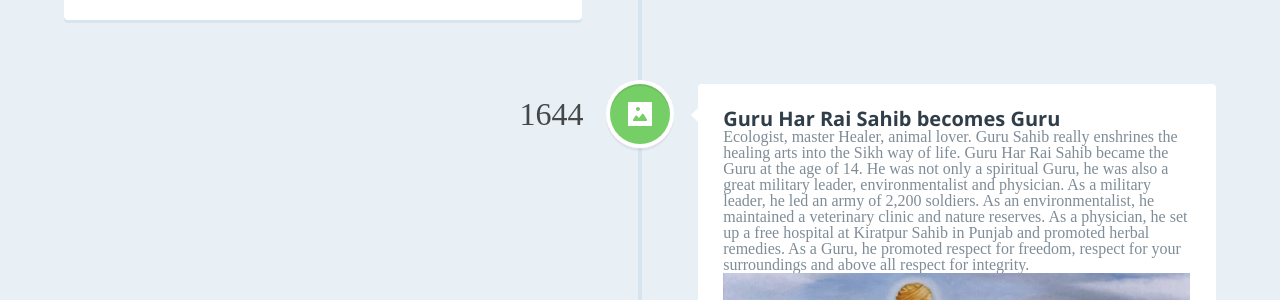
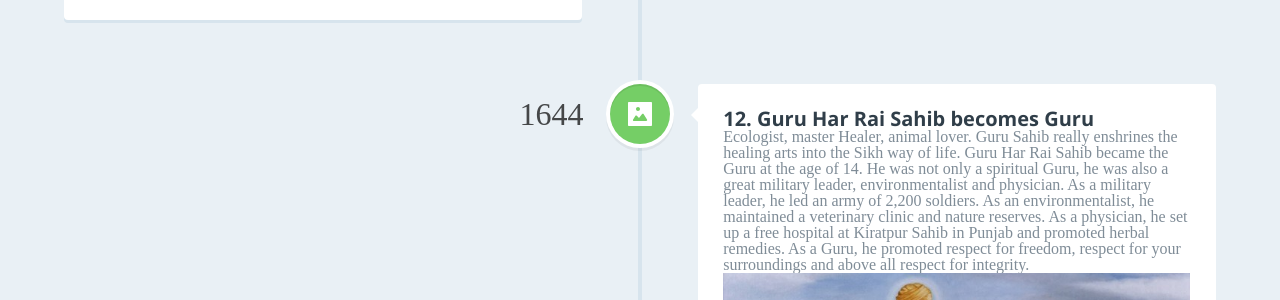
Before and after one commit to jujhars13/my-website, a Jekyll site: the page built from jhsd-history/index.html, in a window 1280 px wide and 900 px high, scrolled down 6897 px. Shown: the part 155-455 px from the top of the window. Built offline with Jekyll 4.4.1, drawn with Linux system fonts in a browser that asks for light colours; nearby versions of some CDN libraries; some web fonts are replaced.

Commit message:
tweaking for 2019

```diff
--- a/_data/jhsd-history.yml
+++ b/_data/jhsd-history.yml
@@ -89,12 +89,14 @@
   title: 11. Mata Kaulan
   description: Qazi Rustam Khan's daughter Kaulan fell in love with the Guru via his Bani via Sain Mian Mir.  Her father threatened to beat her to death if she continued to recite the bani.  She ran away from home and the Guru built her a residence near Harimandir Sahib - Kaulsar.
   image: kaulsar.jpg
+
 - date: 1644
-  title: Guru Har Rai Sahib becomes Guru
+  title: 12. Guru Har Rai Sahib becomes Guru
   description: Ecologist, master Healer, animal lover. Guru Sahib really enshrines the healing arts into the Sikh way of life. Guru Har Rai Sahib became the Guru at the age of 14. He was not only a spiritual Guru, he was also a great military leader, environmentalist and physician. As a military leader, he led an army of 2,200 soldiers. As an environmentalist, he maintained a veterinary clinic and nature reserves. As a physician, he set up a free hospital at Kiratpur Sahib in Punjab and promoted herbal remedies. As a Guru, he promoted respect for freedom, respect for your surroundings and above all respect for integrity.
   stories:
     - title: Guru sahib breaking the flower
   image: g7.jpg
+
 - date: 1675
   title: Martyrdom of Guru Tegh Bahadur Sahib
   description: The most beloved Guru has his Sikhs tortured in front of him and is beheaded by standing up for a faith other than his own.
```
